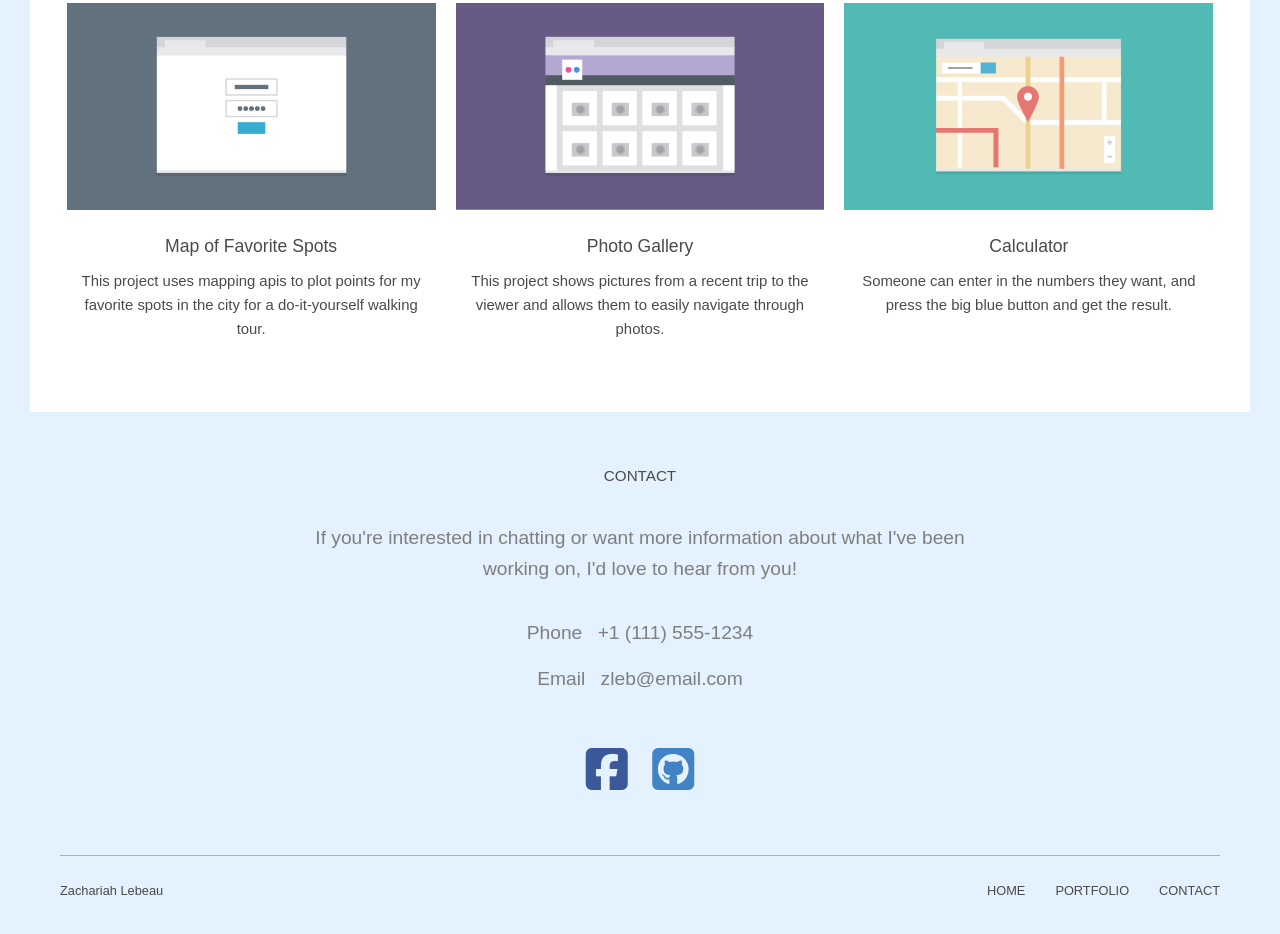
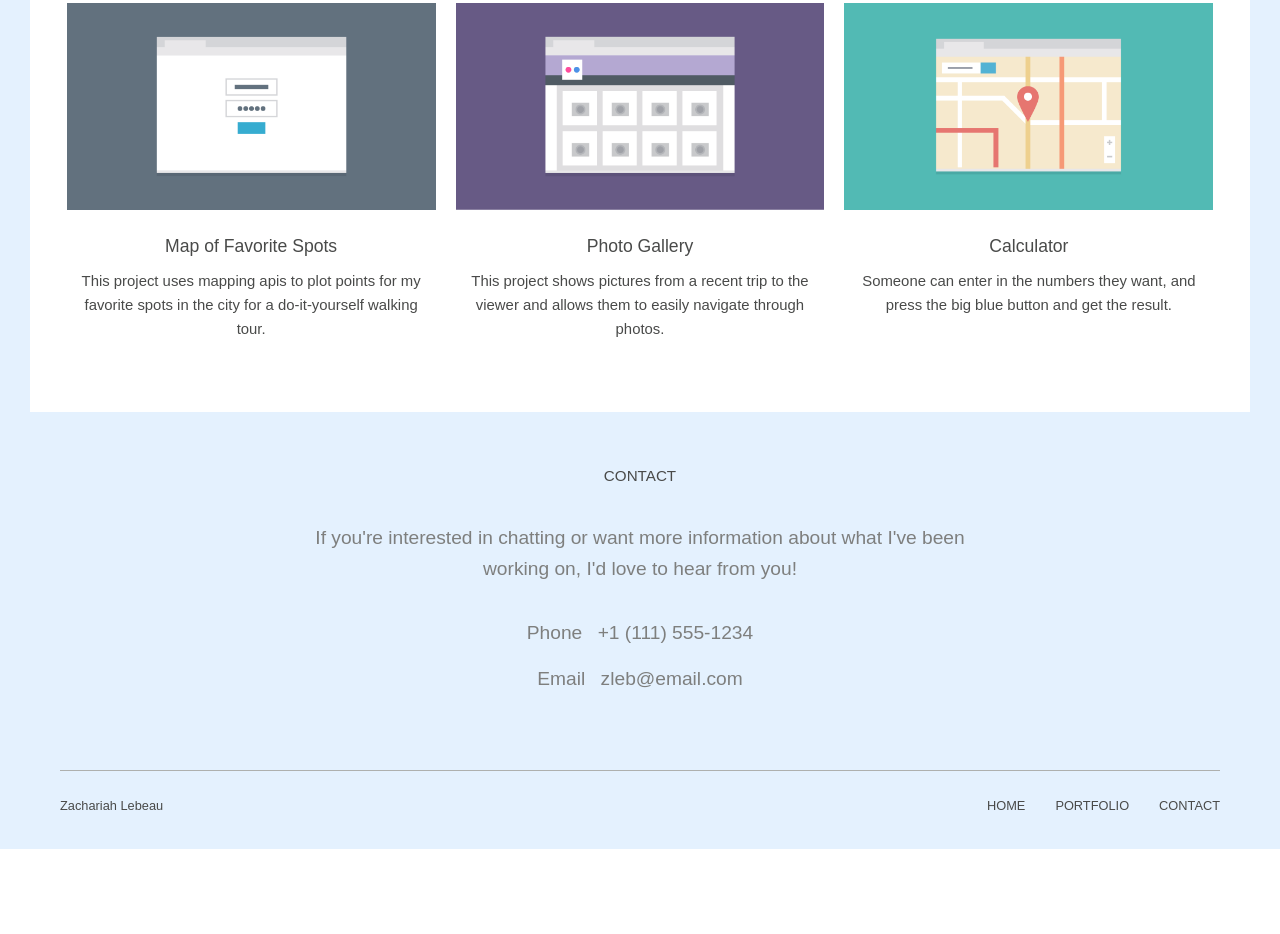
Before and after one commit to ZTylerl1/LeBeauxProject-2, a plain HTML site: page index.html in a window 1280 px wide. Shown: the part 937-1871 px from the top of the page. After the commit the page ends 1786 px from the top, so only its background shows below. Drawn offline with nearby package versions, Linux system fonts and the light colour scheme; files that its build step writes are made by us from their sources; files whose address does not match are found by name; a web font is replaced by a local one.

Commit message:
Update index.html

```diff
--- a/index.html
+++ b/index.html
@@ -88,11 +88,7 @@
 					<a href="mailto:zleb@email.com?subject=More%20Information">zleb@email.com</a>
 				</div>
 
-				<ul class="social-media fa-ul">
-					<li><a href="http://www.facebook.com/Zachariah Lebeau " target="_blank"><span class="fa fa-facebook-square fa-3x grow-icon"></span></a></li>
 
-					<li><a href="http://github.com/Zachariah Lebeau" target="_blank"><span class="fa fa-github-square fa-3x grow-icon"></span></a></li>
-				</ul>
 
 				<div class="line-separator"></div>
 
```
